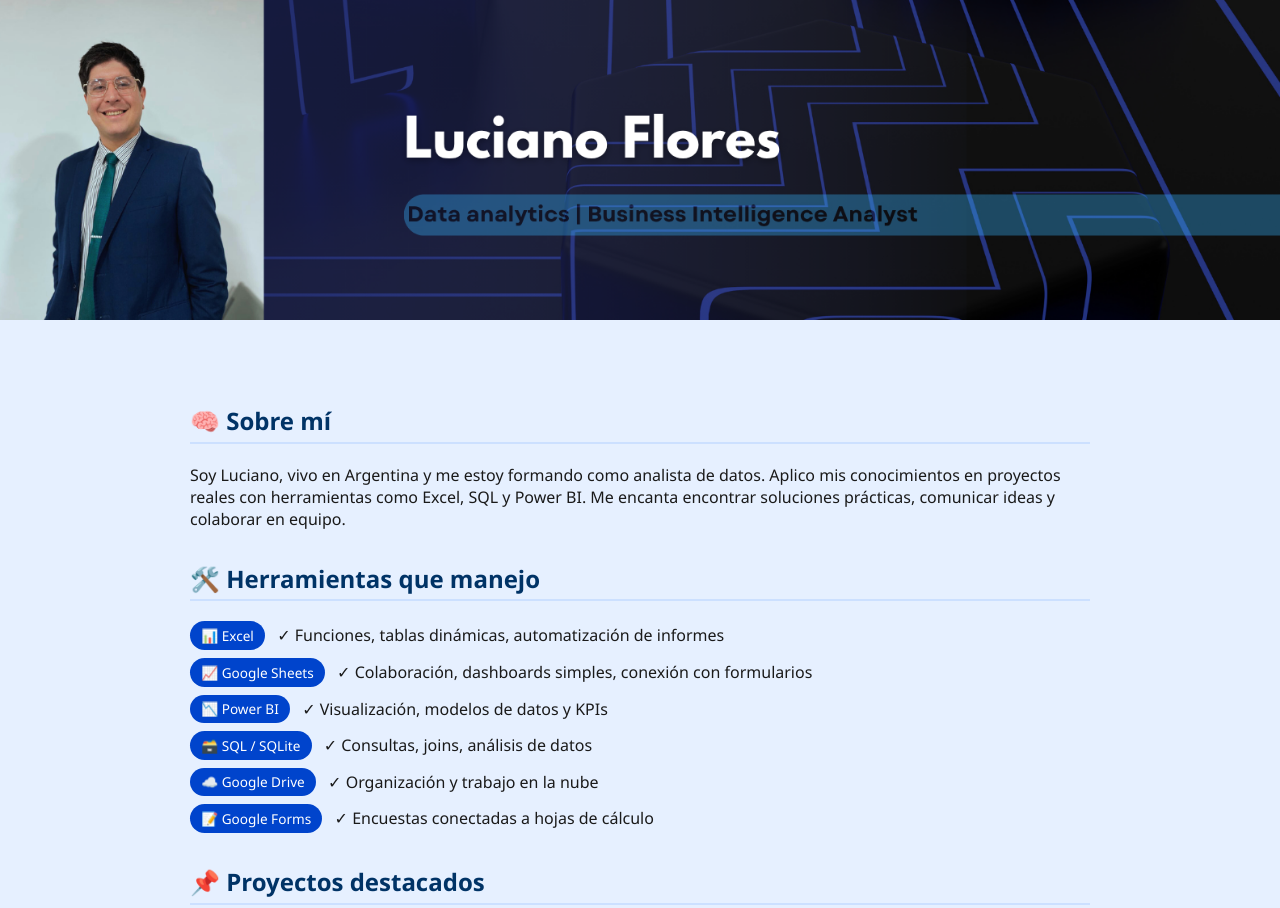
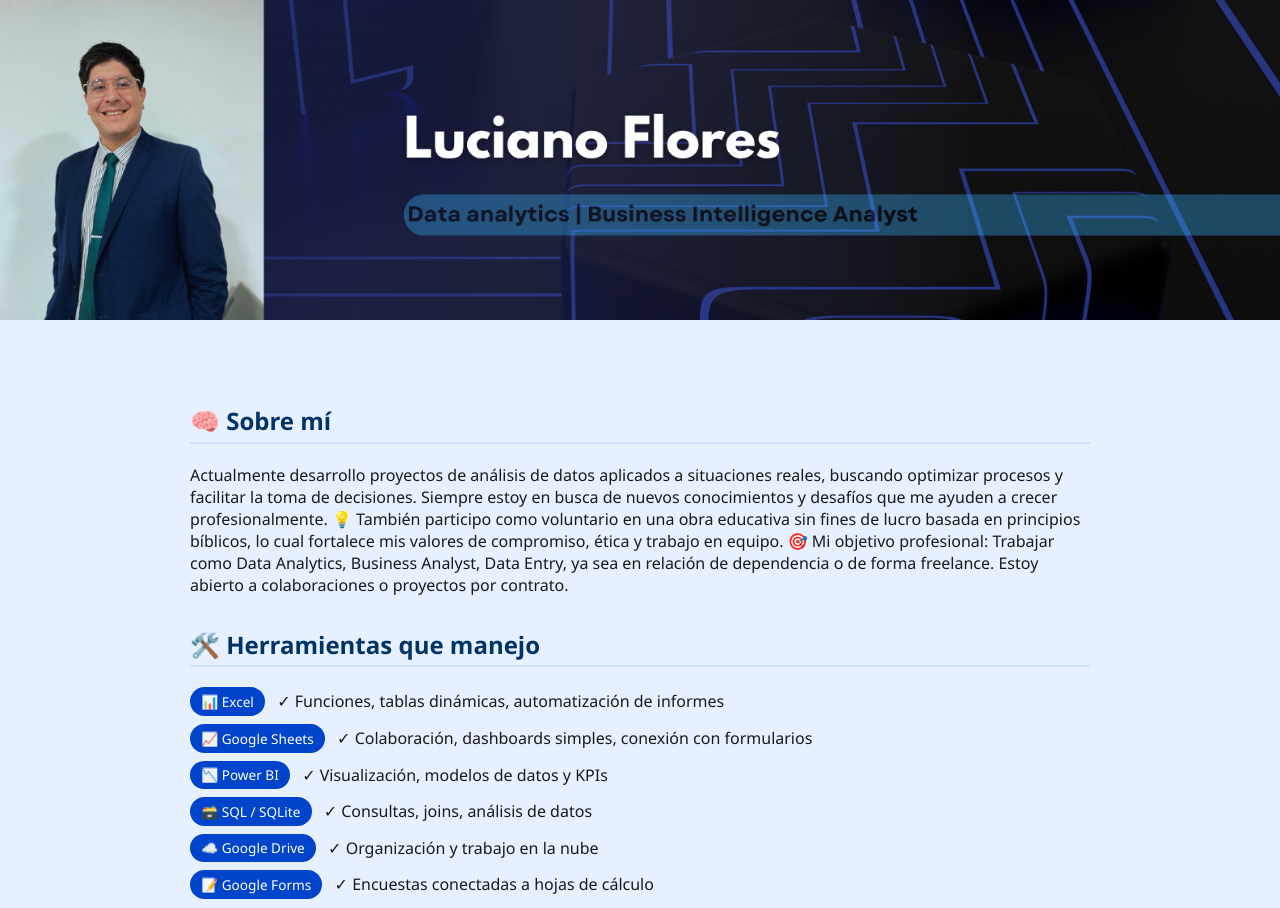
Before and after one commit to LucianoGFloress/LucianoGFlores, a plain HTML site: page index.html in a window 1280 px wide. Shown: the top 908 px of the page. Drawn offline with Linux system fonts and the light colour scheme.

Commit message:
index.html

```diff
--- a/index.html
+++ b/index.html
@@ -106,7 +106,11 @@
     <!-- SOBRE MÍ -->
     <section class="section">
       <h2>🧠 Sobre mí</h2>
-      <p>Soy Luciano, vivo en Argentina y me estoy formando como analista de datos. Aplico mis conocimientos en proyectos reales con herramientas como Excel, SQL y Power BI. Me encanta encontrar soluciones prácticas, comunicar ideas y colaborar en equipo.</p>
+      <p>Actualmente desarrollo proyectos de análisis de datos aplicados a situaciones reales, buscando optimizar procesos y facilitar la toma de decisiones. Siempre estoy en busca de nuevos conocimientos y desafíos que me ayuden a crecer profesionalmente.
+
+💡 También participo como voluntario en una obra educativa sin fines de lucro basada en principios bíblicos, lo cual fortalece mis valores de compromiso, ética y trabajo en equipo.
+
+🎯 Mi objetivo profesional: Trabajar como Data Analytics, Business Analyst, Data Entry, ya sea en relación de dependencia o de forma freelance. Estoy abierto a colaboraciones o proyectos por contrato.</p>
     </section>
 
     <!-- HERRAMIENTAS -->
```
